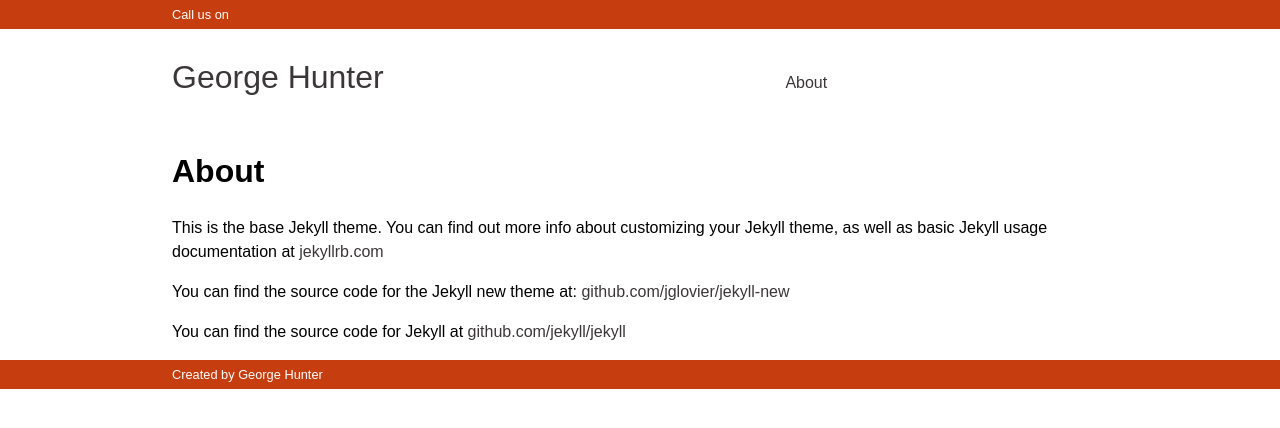
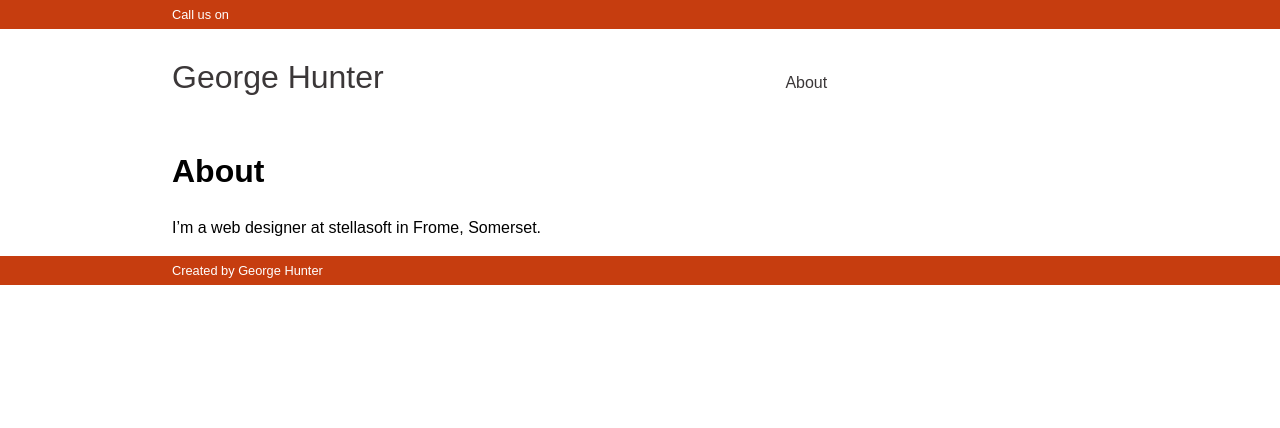
Before and after one commit to GeorgeHunter/GeorgeHunter.github.io, a Jekyll site: the page built from about.md, in a window 1280 px wide. Shown: the top 428 px of the page. Built offline with Jekyll 4.4.1, drawn with Linux system fonts in a browser that asks for light colours.

Commit message:
Changed about

```diff
--- a/about.md
+++ b/about.md
@@ -4,8 +4,4 @@
 permalink: /about/
 ---
 
-This is the base Jekyll theme. You can find out more info about customizing your Jekyll theme, as well as basic Jekyll usage documentation at [jekyllrb.com](http://jekyllrb.com/)
-
-You can find the source code for the Jekyll new theme at: [github.com/jglovier/jekyll-new](https://github.com/jglovier/jekyll-new)
-
-You can find the source code for Jekyll at [github.com/jekyll/jekyll](https://github.com/jekyll/jekyll)
+I'm a web designer at stellasoft in Frome, Somerset.
```
